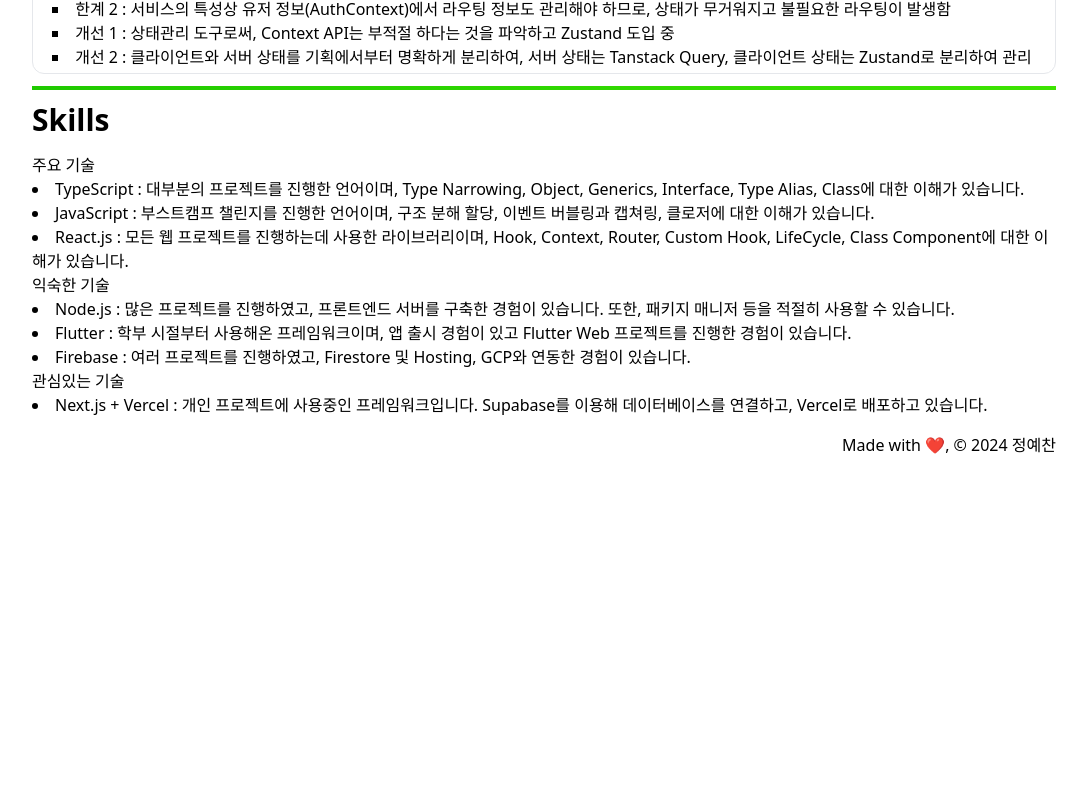
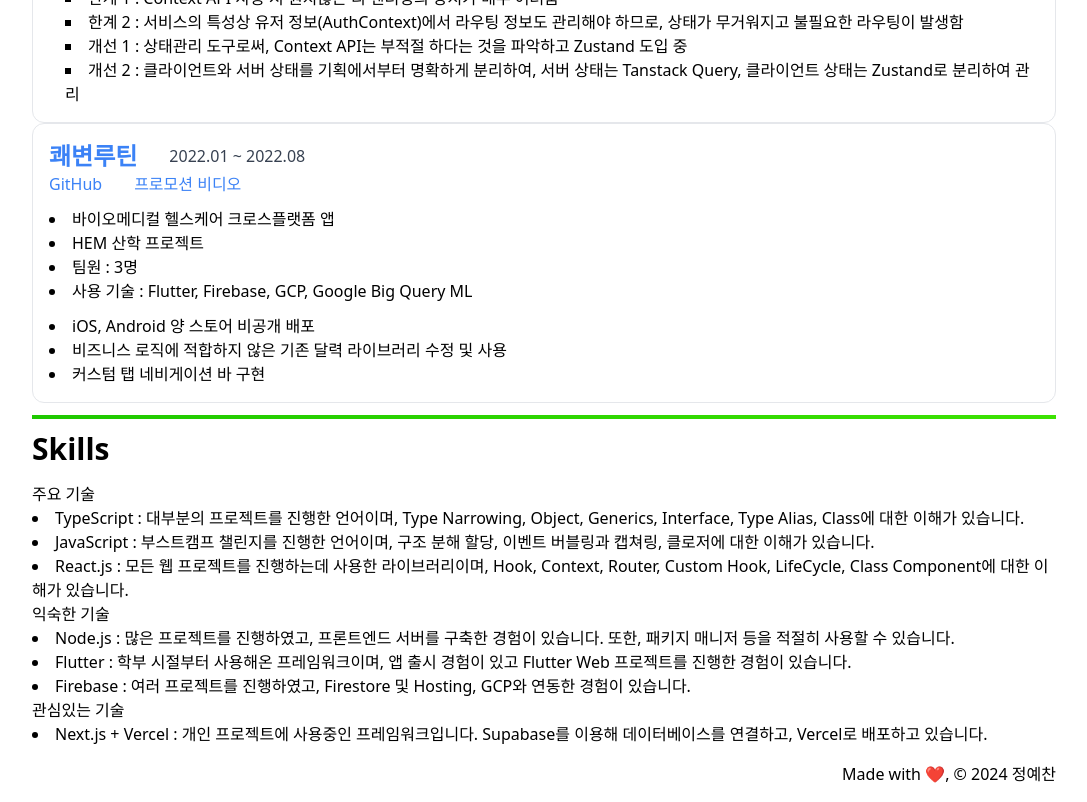
Before and after one commit to glowisn/glowisn.github.io, a Next.js app: page / in a window 1280 px wide. Shown: the part 1200-2002 px from the top of the page, without its empty margins (96-1183 px from the left). Before the commit the page ends 1673 px from the top, so only its background shows below. Built offline with nearby package versions, Linux system fonts and the light colour scheme.

Commit message:
Update cSpell.words and project details

```diff
--- a/src/pages/components/Projects.tsx
+++ b/src/pages/components/Projects.tsx
@@ -2,7 +2,7 @@ export default function Projects() {
   return (
     <>
       <h2 className="text-3xl font-bold mb-[0.5em]">Projects</h2>
-      <div className="border rounded-xl p-[0.2em]">
+      <div className="border rounded-xl p-[1em]">
         <div className="flex items-center gap-2">
           <a className="text-2xl font-bold mr-[1em]">BaekjoonRooms</a>
           <div className="text-gray-700">
@@ -14,8 +14,12 @@ export default function Projects() {
         <a href="https://github.com/boostcampwm2023/baekjoonrooms" className="mr-[2em]">
           GitHub
         </a>
-        <a href="https://baekjoonrooms.com/intro" className="mr-[2em]">배포 링크</a>
-        <a href="https://chromewebstore.google.com/detail/baekjoonrooms/fndogmcoaeenjcihljbahpdlfinkepeh?hl=ko">Chrome Extension Store 링크</a>
+        <a href="https://baekjoonrooms.com/intro" className="mr-[2em]">
+          배포 링크
+        </a>
+        <a href="https://chromewebstore.google.com/detail/baekjoonrooms/fndogmcoaeenjcihljbahpdlfinkepeh?hl=ko">
+          Chrome Extension Store 링크
+        </a>
         <ul className="text-base my-[0.67em]">
           <li>함께푸는 실시간 알고리즘 경쟁 플랫폼</li>
           <li>네이버 부스트캠프 팀 프로젝트</li>
@@ -34,22 +38,23 @@ export default function Projects() {
               TailwindCSS 적용가능한 커스텀 컴포넌트 구현{" "}
               <a href="https://github.com/boostcampwm2023/baekjoonrooms/pull/114/files">PR 링크</a>
             </li>
-            <li>
-              실시간 채팅 및 정보 공유를 위한 Socket.IO 사용
-            </li>
+            <li>실시간 채팅 및 정보 공유를 위한 Socket.IO 사용</li>
             <ul>
               <li>
                 상태관리 구조 한계 및 개선점
                 <ul className="pl-[1em]">
                   <li>한계 1 : Context API 사용 시 원치않는 리 렌더링의 방지가 매우 어려움</li>
                   <li>
-                    한계 2 : 서비스의 특성상 유저 정보(AuthContext)에서 라우팅 정보도 관리해야 하므로, 상태가 무거워지고 불필요한 라우팅이 발생함
+                    한계 2 : 서비스의 특성상 유저 정보(AuthContext)에서 라우팅 정보도 관리해야
+                    하므로, 상태가 무거워지고 불필요한 라우팅이 발생함
                   </li>
                   <li>
-                    개선 1 : 상태관리 도구로써, Context API는 부적절 하다는 것을 파악하고 Zustand 도입 중
+                    개선 1 : 상태관리 도구로써, Context API는 부적절 하다는 것을 파악하고 Zustand
+                    도입 중
                   </li>
                   <li>
-                    개선 2 : 클라이언트와 서버 상태를 기획에서부터 명확하게 분리하여, 서버 상태는 Tanstack Query, 클라이언트 상태는 Zustand로 분리하여 관리
+                    개선 2 : 클라이언트와 서버 상태를 기획에서부터 명확하게 분리하여, 서버 상태는
+                    Tanstack Query, 클라이언트 상태는 Zustand로 분리하여 관리
                   </li>
                 </ul>
               </li>
@@ -57,6 +62,31 @@ export default function Projects() {
           </ul>
         </div>
       </div>
+      <div className="border rounded-xl p-[1em]">
+        <div className="flex items-center gap-2">
+          <a className="text-2xl font-bold mr-[1em]">쾌변루틴</a>
+          <div className="text-gray-700">2022.01 ~ 2022.08</div>
+        </div>
+        <a href="https://github.com/alexcho617/HEM-Routine-App" className="mr-[2em]">
+          GitHub
+        </a>
+        <a href="https://www.youtube.com/watch?v=EDdkB7m8e6U&ab_channel=%EC%9D%B4%EA%B0%95%EB%AF%BC">
+          프로모션 비디오
+        </a>
+        <ul className="text-base my-[0.67em]">
+          <li>바이오메디컬 헬스케어 크로스플랫폼 앱</li>
+          <li>HEM 산학 프로젝트</li>
+          <li>팀원 : 3명</li>
+          <li>사용 기술 : Flutter, Firebase, GCP, Google Big Query ML</li>
+        </ul>
+        <div>
+          <ul>
+            <li>iOS, Android 양 스토어 비공개 배포</li>
+            <li>비즈니스 로직에 적합하지 않은 기존 달력 라이브러리 수정 및 사용</li>
+            <li>커스텀 탭 네비게이션 바 구현</li>
+          </ul>
+        </div>
+      </div>
     </>
   );
 }
```
